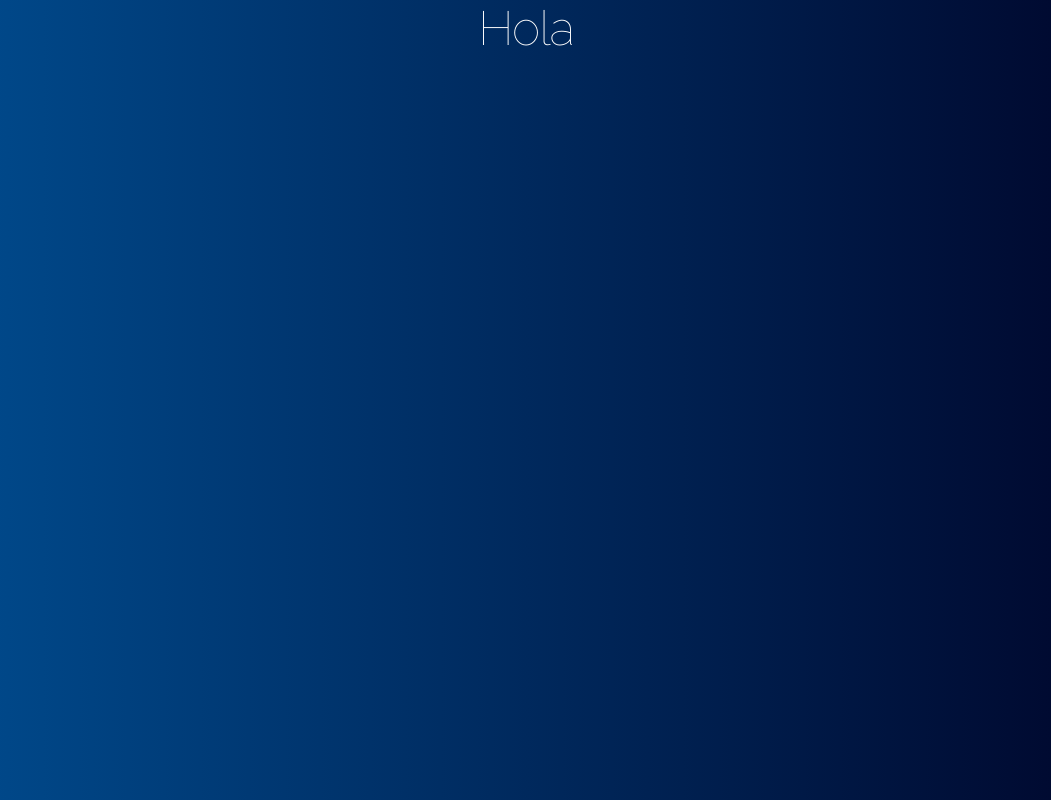
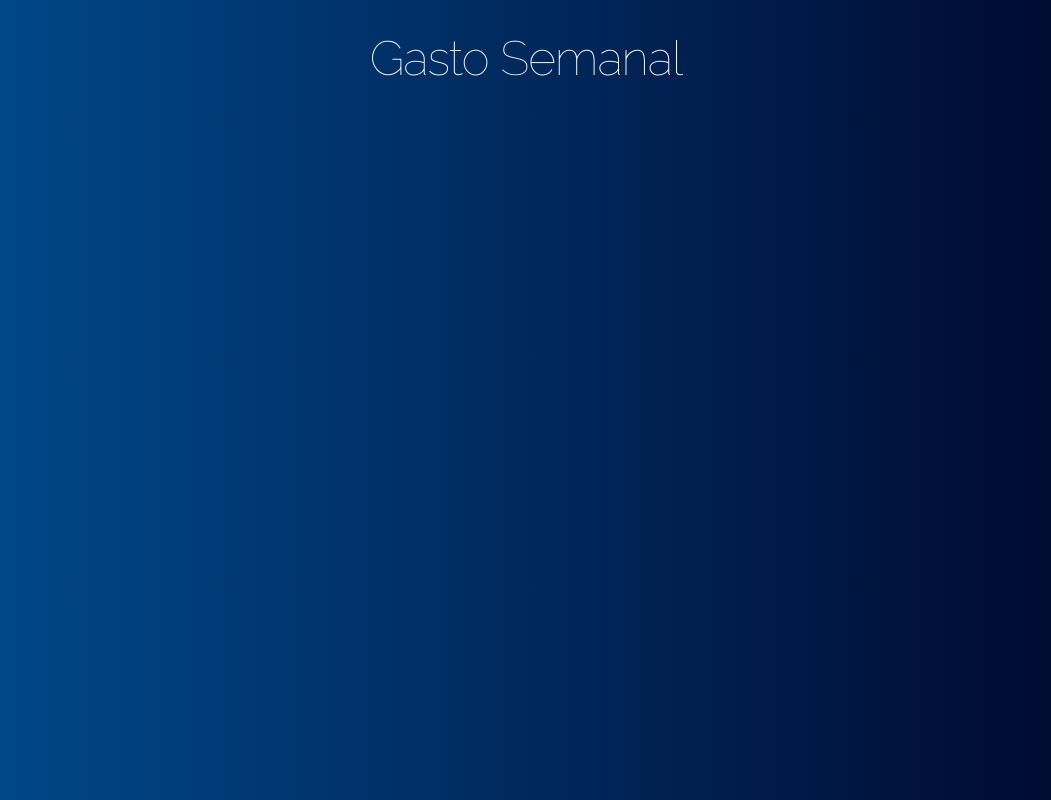
Before and after one commit to gonzaloescobar/gasto-semanal, a React (Create React App) app: page / in a window 1280 px wide. Shown: the whole page, without its empty margins (114-1165 px from the left). Built offline with nearby package versions, Linux system fonts and the light colour scheme.

Commit message:
Add Header component

```diff
--- a/src/componentes/App.js
+++ b/src/componentes/App.js
@@ -1,10 +1,17 @@
 import React, { Component } from 'react';
 import '../css/App.css';
+import Header from './Header';
 
 class App extends Component {
   render() {
     return (
-      <h1>Hola</h1>
+      <div className = "App container">
+
+      <Header
+        titulo = 'Gasto Semanal'
+      />
+
+      </div>
     );
   }
 }
--- /dev/null
+++ b/src/componentes/Header.js
@@ -0,0 +1,12 @@
+import React from 'react';
+
+const Header = (props) => {
+
+    return(
+        <header>
+            <h1>{props.titulo}</h1>
+        </header>
+    )
+}
+
+export default Header;
```
